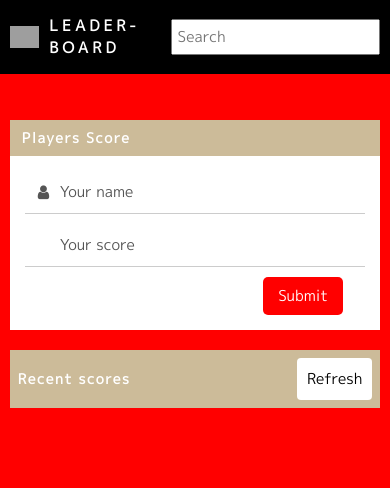
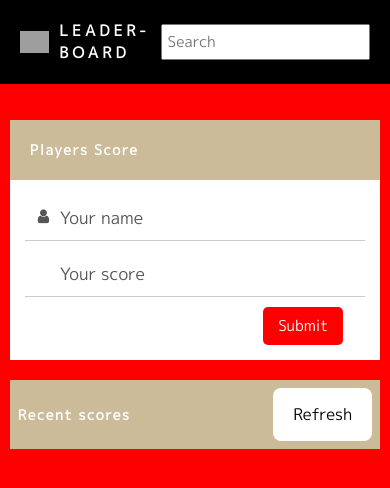
Before and after one commit to ademibowale/Leader-Board, a website built with webpack: page src/index.html in a window 390 px wide. Built offline with nearby package versions, Linux system fonts and the light colour scheme; no server answers; grey boxes are pictures that could not be loaded.

Commit message:
modify styles.css to remove repeated code

```diff
--- a/src/style.css
+++ b/src/style.css
@@ -58,13 +58,13 @@ a {
 h1 {
   color: #fff;
   letter-spacing: 4px;
-}
+  font-size: 15px;
+  }
 
 #showcase h2 {
   display: inline;
 }
 
-#refresh,
 #form button {
   border: none;
   color: #fff;
@@ -79,14 +79,18 @@ h1 {
   background-color: #fff;
   font-size: 16px;
   margin-left: 10px;
+  border: none;
+  border-radius: 8px;
+  font-family: inherit;
 }
 
 #showcase button:hover {
   background-color: rgb(184, 54, 54);
   opacity: 1;
+  cursor: pointer;
+  transition: 0.7s;
 }
 
-#showcase button:hover,
 #form button:hover {
   cursor: pointer;
   transition: 0.7s;
@@ -110,8 +114,8 @@ h1 {
   gap: 10px;
 }
 
-#form-header,
-#showcase-title {
+#form-header
+ {
   background-color: #cb9;
   color: #fff;
   width: 100%;
@@ -123,6 +127,10 @@ h1 {
   justify-content: space-between;
   gap: 20px;
   align-items: center;
+  background-color: #cb9;
+  color: #fff;
+  width: 100%;
+  padding: 20px;
 }
 
 #form input {
@@ -245,9 +253,6 @@ ul {
 }
 
 @media (max-width: 768px) {
-  h1 {
-    font-size: 15px;
-  }
 
   h2 {
     font-size: 14px;
@@ -259,30 +264,15 @@ ul {
     letter-spacing: 2px;
   }
 
-  nav {
-    padding: 15px 10px;
-    z-index: 2;
-    gap: 20px;
-    position: fixed;
-  }
-
-  .container {
+ .container {
     display: flex;
     flex-direction: column-reverse;
     margin-top: 120px;
     width: 95%;
   }
 
-  #form-header {
-    padding: 8px 12px;
-  }
-
   #form {
     padding: 15px;
-  }
-
-  #form input {
-    font-size: 15px;
   }
 
   #form button[type="submit"] {
@@ -319,19 +309,9 @@ ul {
     font-size: 15px;
   }
 
-  #refresh {
-    padding: 10px;
-    border-radius: 4px;
-    font-size: 15px;
-  }
-
   ul {
     width: 100%;
     overflow: visible;
   }
 
-  li {
-    margin: 10px 0;
-    font-size: 15px;
   }
-}
```
